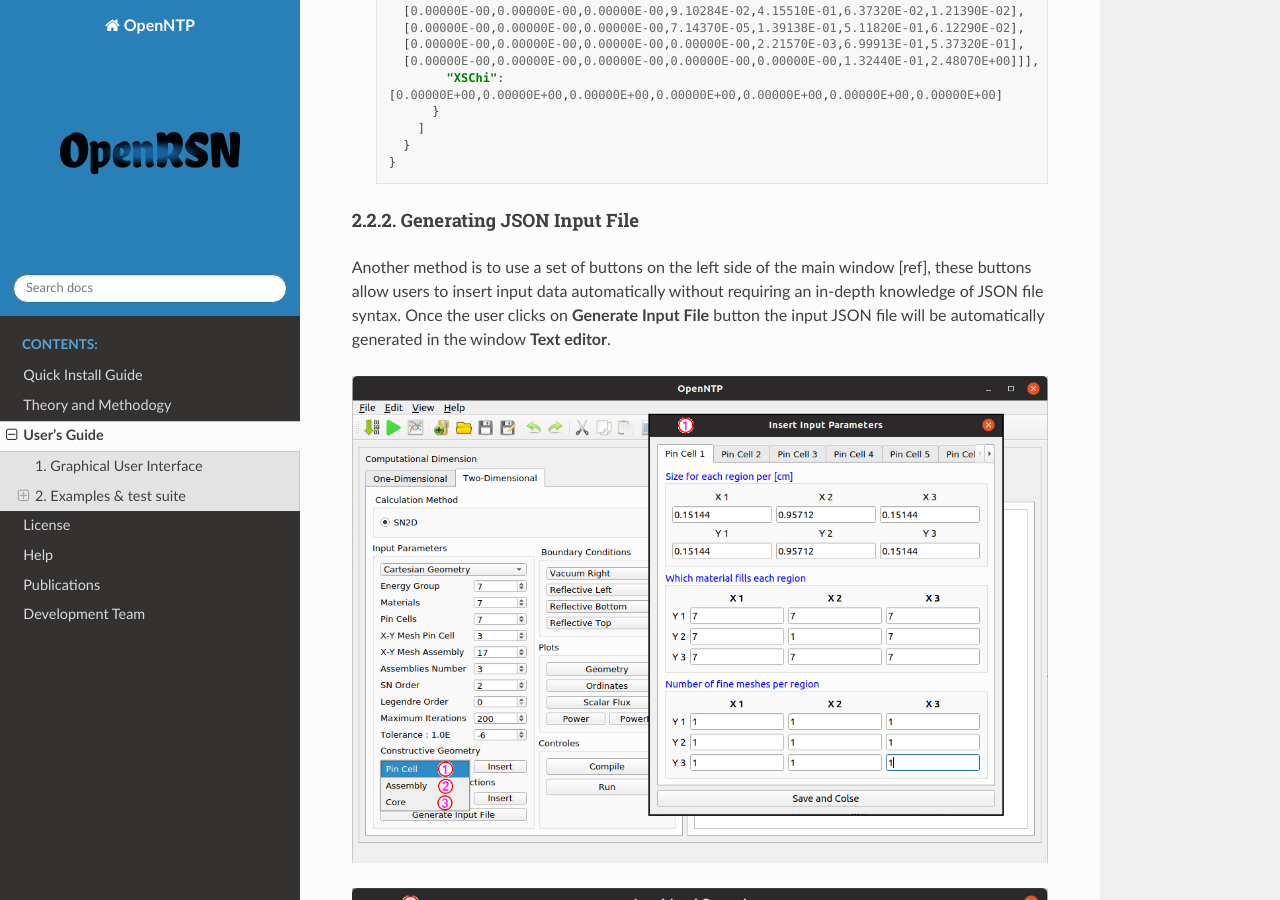
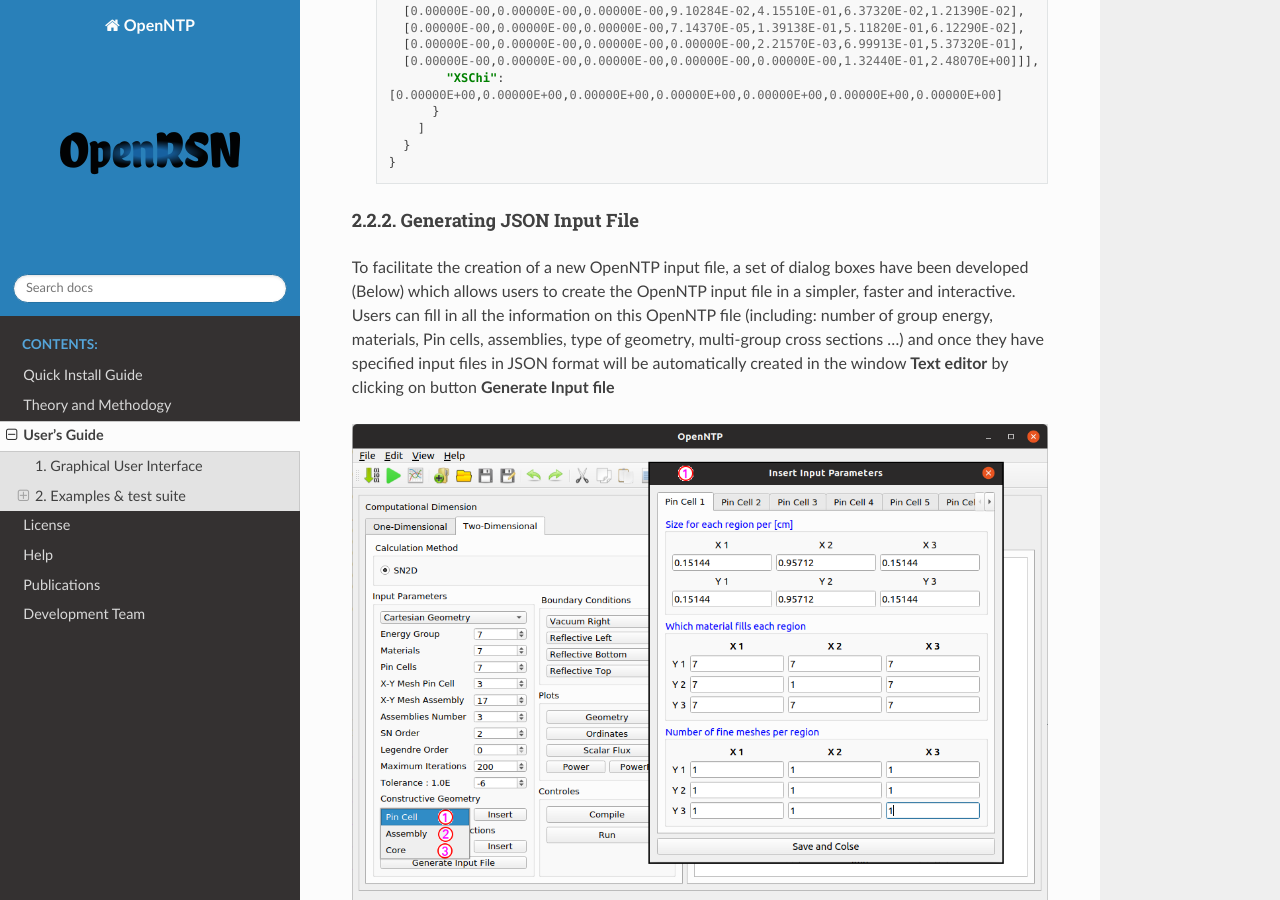
Before and after one commit to mohamedlahdour/OpenNTP, a Sphinx documentation site: the page built from Docs/source/Guide.rst, in a window 1280 px wide and 900 px high, scrolled down 6320 px. Built offline with Sphinx 7.4.7 and the Read the Docs theme 2.0.0, drawn with Linux system fonts in a browser that asks for light colours.

Commit message:
First commit

```diff
--- a/Docs/source/Guide.rst
+++ b/Docs/source/Guide.rst
@@ -348,8 +348,7 @@ to write it directly in **Text editor**  as is shown in the figure below, which
 2.2.2. Generating JSON Input File
 ---------------------------------
 
-Another method is to use a set of buttons on the left side of the main
-window [ref], these buttons allow users to insert input data automatically without requiring an in-depth knowledge of JSON file syntax. Once the user clicks on **Generate Input File** button the input JSON file will be automatically generated in the window **Text editor**.
+To facilitate the creation of a new OpenNTP input file, a set of dialog boxes have been developed (Below) which allows users to create the OpenNTP input file in a simpler, faster and interactive. Users can fill in all the information on this OpenNTP file (including: number of group energy, materials, Pin cells, assemblies, type of geometry, multi-group cross sections ...) and once they have specified input files in JSON format will be automatically created in the window **Text editor** by clicking on button **Generate Input file**
 
 .. image:: _images/insert.png
 
```
